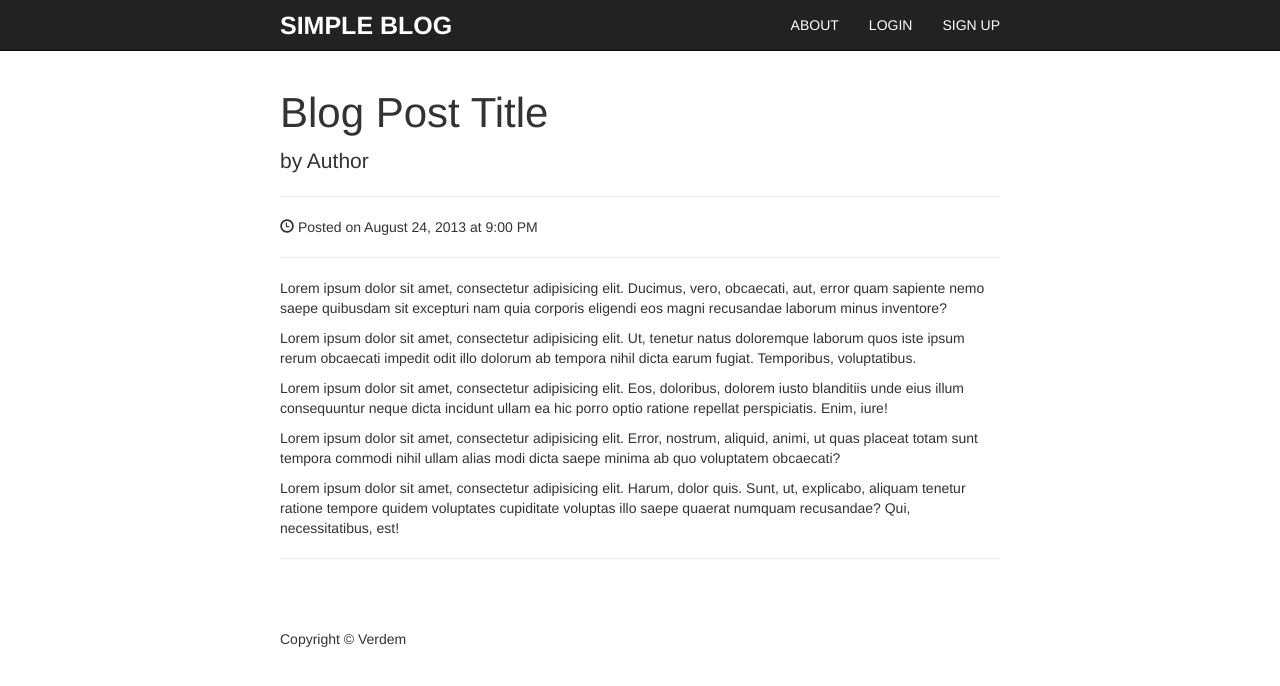
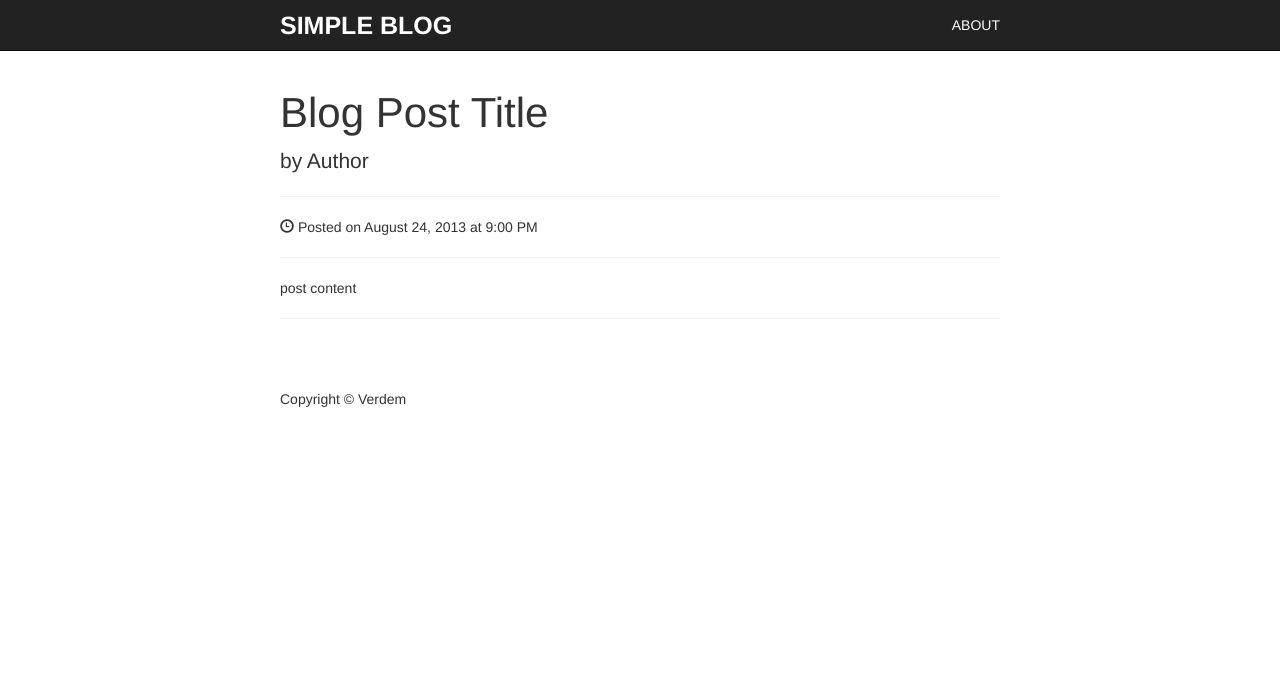
Before and after one commit to Verdem-crypto/verdem-crypto.github.io, a Jekyll site: the page gitblog/post.html, which Jekyll copies as it is, in a window 1280 px wide. Shown: the top 686 px of the page. Built offline with Jekyll 4.4.1, drawn with Linux system fonts in a browser that asks for light colours.

Commit message:
Update post.html

```diff
--- a/gitblog/post.html
+++ b/gitblog/post.html
@@ -6,7 +6,6 @@
     <meta charset="utf-8">
     <meta http-equiv="X-UA-Compatible" content="IE=edge">
     <meta name="viewport" content="width=device-width, initial-scale=1">
-    <meta name="description" content="">
     <meta name="author" content="Verdem">
 
     <title>Post - Verdem's GitBlog</title>
@@ -46,12 +45,6 @@
           <ul class="nav navbar-nav navbar-right">
             <li>
               <a href="about.html">About</a>
-            </li>
-            <li>
-              <a href="login.html">Login</a>
-            </li>
-            <li>
-              <a href="signup.html">Sign up</a>
             </li>
           </ul>
         </div>
@@ -94,16 +87,12 @@
           <hr>
 
           <!-- Date/Time -->
-          <p><span class="glyphicon glyphicon-time"></span> Posted on August 24, 2013 at 9:00 PM</p>
+          <p><span class="glyphicon glyphicon-time"></span> Posted on August 24, 2013 at 9:00 PM</p> <!-- ADD DATE!!! -->
 
           <hr>
 
           <!-- Post Content -->
-          <p>Lorem ipsum dolor sit amet, consectetur adipisicing elit. Ducimus, vero, obcaecati, aut, error quam sapiente nemo saepe quibusdam sit excepturi nam quia corporis eligendi eos magni recusandae laborum minus inventore?</p>
-          <p>Lorem ipsum dolor sit amet, consectetur adipisicing elit. Ut, tenetur natus doloremque laborum quos iste ipsum rerum obcaecati impedit odit illo dolorum ab tempora nihil dicta earum fugiat. Temporibus, voluptatibus.</p>
-          <p>Lorem ipsum dolor sit amet, consectetur adipisicing elit. Eos, doloribus, dolorem iusto blanditiis unde eius illum consequuntur neque dicta incidunt ullam ea hic porro optio ratione repellat perspiciatis. Enim, iure!</p>
-          <p>Lorem ipsum dolor sit amet, consectetur adipisicing elit. Error, nostrum, aliquid, animi, ut quas placeat totam sunt tempora commodi nihil ullam alias modi dicta saepe minima ab quo voluptatem obcaecati?</p>
-          <p>Lorem ipsum dolor sit amet, consectetur adipisicing elit. Harum, dolor quis. Sunt, ut, explicabo, aliquam tenetur ratione tempore quidem voluptates cupiditate voluptas illo saepe quaerat numquam recusandae? Qui, necessitatibus, est!</p>
+post content
 
           <hr>
 
```
